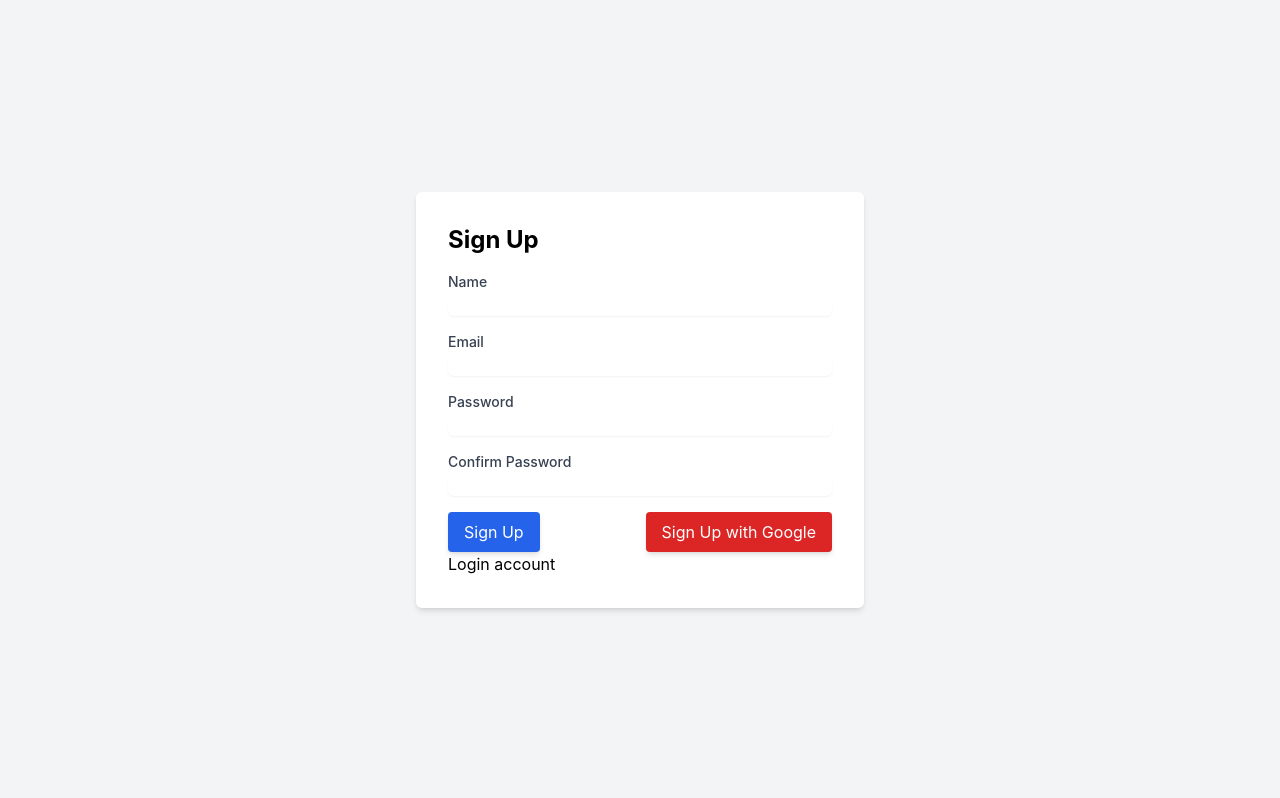
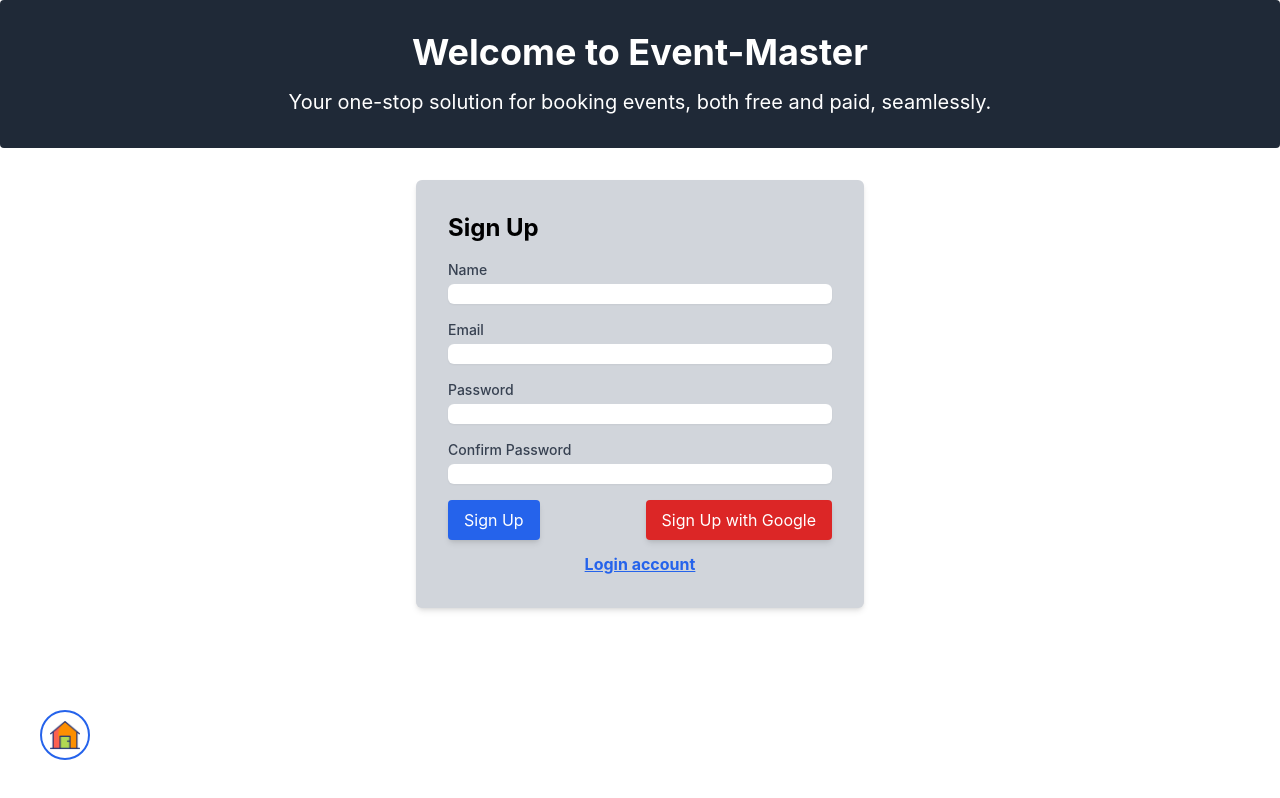
Before and after one commit to Humayra-Akter/ticket-booking, a React (Create React App) app: page /signup in a window 1280 px wide. Built offline with nearby package versions, Linux system fonts and the light colour scheme.

Commit message:
payment done

```diff
--- a/public/index.html
+++ b/public/index.html
@@ -26,7 +26,7 @@
     -->
     <title>Event Master</title>
   </head>
-  <body>
+  <body className="dark">
     <noscript>You need to enable JavaScript to run this app.</noscript>
     <div id="root"></div>
     <!--
--- a/src/App.js
+++ b/src/App.js
@@ -20,6 +20,7 @@ const App = () => {
         <Route path="/event/:id" element={<EventDetails />} />
         <Route path="/dashboard/bookings" element={<Bookings />} />
       </Routes>
+
       <ToastContainer />
     </div>
   );
--- a/src/components/Dashboard/Dashboard.js
+++ b/src/components/Dashboard/Dashboard.js
@@ -4,6 +4,7 @@ import Home from "./Home";
 import Bookings from "./Bookings";
 import { useAuthState } from "react-firebase-hooks/auth";
 import auth from "../../firebaseConfig";
+import BackHome from "../Shared/BackHome";
 
 const Dashboard = () => {
   const [selectedMenuItem, setSelectedMenuItem] = useState("home");
@@ -18,7 +19,7 @@ const Dashboard = () => {
       {/* Sidebar */}
       <div className="bg-gray-800 text-white w-64 flex flex-col">
         <div className="p-4 bg-gray-900 text-xl font-bold">Dashboard</div>
-        <div className="p-4 bg-gray-900 text-xs font-bold">{user?.email}</div>
+
         <div className="flex-1 overflow-y-auto">
           <ul>
             <li
@@ -27,7 +28,7 @@ const Dashboard = () => {
               }`}
               onClick={() => handleMenuItemClick("home")}
             >
-              <Link to="/dashboard">Home</Link>
+              <Link to="/dashboard">Events</Link>
             </li>
 
             <li
@@ -40,6 +41,7 @@ const Dashboard = () => {
             </li>
           </ul>
         </div>
+        <BackHome />
       </div>
 
       {/* Main Content Area */}
--- a/src/components/Dashboard/Modal.js
+++ b/src/components/Dashboard/Modal.js
@@ -10,6 +10,7 @@ const Modal = ({ isOpen, onClose, event }) => {
 
   const handleToken = async (token) => {
     setPaymentLoading(true);
+
     try {
       const response = await fetch("http://localhost:5000/payment", {
         method: "POST",
@@ -22,35 +23,37 @@ const Modal = ({ isOpen, onClose, event }) => {
         }),
       });
 
+      if (!response.ok) {
+        throw new Error("Payment failed");
+      }
+
       const data = await response.json();
-      console.log(data);
-    } catch (error) {
-      console.error("Error processing payment:", error);
-    } finally {
+      console.log("Payment successful:", data.message);
       setPaymentLoading(false);
       onClose();
+    } catch (error) {
+      console.error("Payment error:", error.message);
+      console.error("Payment failed. Please try again.");
+      setPaymentLoading(false);
     }
   };
 
   const handleBooking = async () => {
     if (!user) return;
     setPaymentLoading(true);
-
     const token = localStorage.getItem("token");
     if (!token) {
-      toast.error("User not authenticated");
+      console.error("User not authenticated");
       setPaymentLoading(false);
       return;
     }
-
     const data = {
       event,
       user: {
-        email: user.email,
-        displayName: user.displayName,
+        email: user?.email,
+        displayName: user?.displayName,
       },
     };
-
     await fetch("http://localhost:5000/booking", {
       method: "POST",
       headers: {
@@ -61,9 +64,14 @@ const Modal = ({ isOpen, onClose, event }) => {
     })
       .then((res) => res.json())
       .then((data) => {
-        toast.success("Product added successfully");
+        toast.success("Booking added successfully");
         setPaymentLoading(false);
         onClose();
+      })
+      .catch((error) => {
+        console.error("Booking failed");
+        toast.success("Booking added successfully");
+        setPaymentLoading(false);
       });
   };
 
@@ -85,10 +93,11 @@ const Modal = ({ isOpen, onClose, event }) => {
               <div className="mb-4">
                 <StripeCheckout
                   token={handleToken}
-                  stripeKey="YOUR_STRIPE_PUBLIC_KEY"
+                  stripeKey="pk_test_51LpXSTB2p6fbEfxXk32nWyXtHR9ZukuT27MRZKbUURf4knvZlU3YJvOdwIF9vcaqBXC54LbfqXnbVEuzsrdafiiL00e7FloWfK"
                   amount={event.price * 100}
                   currency="USD"
                   name="Book Event"
+                  email={user?.email}
                   billingAddress={false}
                 >
                   <button
--- a/src/components/Home.js
+++ b/src/components/Home.js
@@ -17,7 +17,7 @@ const Home = () => {
     <div className="min-h-screen bg-gray-100 p-4 flex flex-col items-center">
       {/* Banner Section */}
       <div className="w-full bg-gray-800 text-white text-center py-8 mb-8 rounded">
-        <h1 className="text-4xl font-bold">Welcome to EventMaster</h1>
+        <h1 className="text-4xl font-bold">Welcome to Event-Master</h1>
         <p className="mt-4 text-xl">
           Your one-stop solution for booking events, both free and paid,
           seamlessly.
--- /dev/null
+++ b/src/components/Shared/BackHome.js
@@ -0,0 +1,16 @@
+import React from "react";
+import { Link } from "react-router-dom";
+import home from "../../images/home.png";
+
+const BackHome = () => {
+  return (
+    <Link
+      to="/"
+      className="rounded-full border-2 border-blue-600 p-2 fixed left-10 bottom-10"
+    >
+      <img src={home} alt="home" width={30} height={30} />
+    </Link>
+  );
+};
+
+export default BackHome;
--- a/src/components/Signup/Login.js
+++ b/src/components/Signup/Login.js
@@ -8,6 +8,7 @@ import {
 } from "firebase/auth";
 import { toast } from "react-toastify";
 import { Link, useNavigate } from "react-router-dom";
+import BackHome from "../Shared/BackHome";
 
 const Login = () => {
   const {
@@ -71,8 +72,17 @@ const Login = () => {
   };
 
   return (
-    <div className="min-h-screen flex justify-center items-center bg-gray-100">
-      <div className="max-w-md w-full p-8 bg-white shadow-md rounded-md">
+    <div>
+      {/* Banner Section */}
+      <div className="w-full bg-gray-800 text-white text-center py-8 mb-8 rounded">
+        <h1 className="text-4xl font-bold">Welcome to Event-Master</h1>
+        <p className="mt-4 text-xl">
+          Your one-stop solution for booking events, both free and paid,
+          seamlessly.
+        </p>
+      </div>
+      <div className="flex justify-center items-center ">
+        <div className="max-w-md w-full p-8 bg-gray-300 shadow-md rounded-md">
           <h2 className="text-2xl font-bold mb-4">Login</h2>
           <form onSubmit={handleSubmit(onSubmit)}>
             <div className="mb-4">
@@ -106,7 +116,9 @@ const Login = () => {
                 className="mt-1 focus:ring-blue-500 focus:border-blue-500 block w-full shadow-sm sm:text-sm border-gray-300 rounded-md"
               />
               {errors.password && (
-              <span className="text-red-500 text-sm">Password is required</span>
+                <span className="text-red-500 text-sm">
+                  Password is required
+                </span>
               )}
             </div>
             <div className="flex justify-between items-center">
@@ -123,9 +135,15 @@ const Login = () => {
               >
                 Login with Google
               </button>
+            </div>{" "}
+            <div className="flex items-center justify-center mt-3">
+              <Link to="/signup" className="text-blue-600 font-bold  underline">
+                Create account
+              </Link>
             </div>
-          <Link to="/signup">Create account</Link>
           </form>
+        </div>
+        <BackHome />
       </div>
     </div>
   );
--- a/src/components/Signup/Signup.js
+++ b/src/components/Signup/Signup.js
@@ -8,6 +8,7 @@ import {
 } from "firebase/auth";
 import { toast } from "react-toastify";
 import { Link } from "react-router-dom";
+import BackHome from "../Shared/BackHome";
 
 const Signup = () => {
   const {
@@ -68,8 +69,17 @@ const Signup = () => {
   };
 
   return (
-    <div className="min-h-screen flex justify-center items-center bg-gray-100">
-      <div className="max-w-md w-full p-8 bg-white shadow-md rounded-md">
+    <div>
+      {/* Banner Section */}
+      <div className="w-full bg-gray-800 text-white text-center py-8 mb-8 rounded">
+        <h1 className="text-4xl font-bold">Welcome to Event-Master</h1>
+        <p className="mt-4 text-xl">
+          Your one-stop solution for booking events, both free and paid,
+          seamlessly.
+        </p>
+      </div>
+      <div className="max-h-screen flex justify-center items-center ">
+        <div className="max-w-md w-full p-8 bg-gray-300 shadow-md rounded-md">
           <h2 className="text-2xl font-bold mb-4">Sign Up</h2>
           <form onSubmit={handleSubmit(onSubmit)}>
             <div className="mb-4">
@@ -120,7 +130,9 @@ const Signup = () => {
                 className="mt-1 focus:ring-blue-500 focus:border-blue-500 block w-full shadow-sm sm:text-sm border-gray-300 rounded-md"
               />
               {errors.password && (
-              <span className="text-red-500 text-sm">Password is required</span>
+                <span className="text-red-500 text-sm">
+                  Password is required
+                </span>
               )}
             </div>
             <div className="mb-4">
@@ -158,7 +170,16 @@ const Signup = () => {
               </button>
             </div>
           </form>
-      <Link to="/login">Login account</Link>
+          <div className="flex items-center justify-center mt-3">
+            <Link
+              to="/login"
+              className="text-blue-600 font-bold  underline"
+            >
+              Login account
+            </Link>
+          </div>
+        </div>
+        <BackHome />
       </div>
     </div>
   );
--- a/tailwind.config.js
+++ b/tailwind.config.js
@@ -5,4 +5,5 @@ module.exports = {
     extend: {},
   },
   plugins: [],
+
 };
```
Also changed, not shown: src/components/Dashboard/Bookings.js (+31 -14 lines), src/images/home.png (added). Lines whose indentation alone changed are shown as unchanged.
